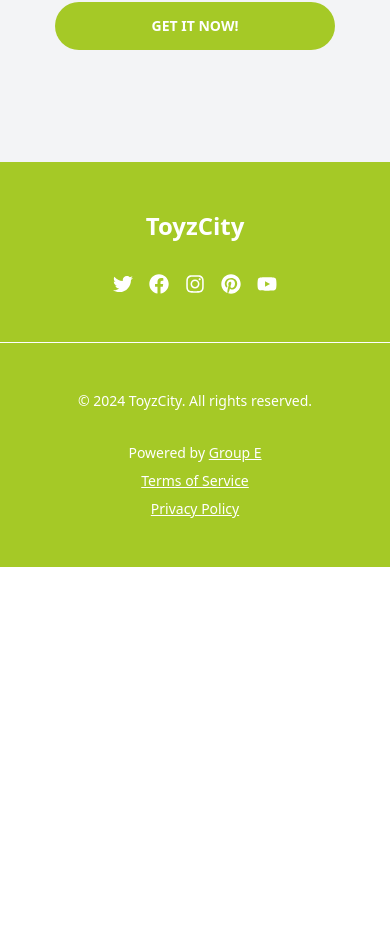
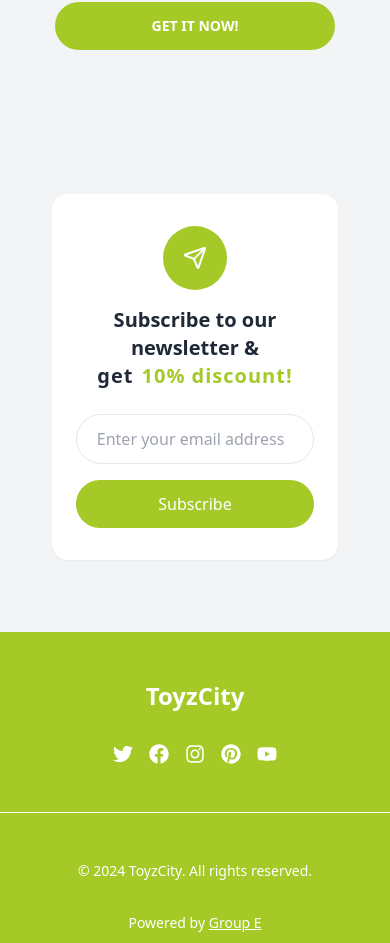
Before and after one commit to ToyTreasures/toy-treasures-frontend, a React (Vite) app: page / in a window 390 px wide. Shown: the part 8035-8978 px from the top of the page. Before the commit the page ends 8602 px from the top, so only its background shows below. Built offline with nearby package versions, Linux system fonts and the light colour scheme.

Commit message:
feat(Subscripe): add Subscripe component with responsive design to home page

```diff
--- /dev/null
+++ b/src/Layouts/HomeLayouts/Subscripe.jsx
@@ -0,0 +1,39 @@
+import React from "react";
+import { Send } from "lucide-react";
+
+const Subscribe = () => {
+  return (
+    <section className="w-full py-8 px-4 md:py-12 md:px-6 flex flex-col justify-center items-center my-10 md:my-20">
+      <div className="w-4/5 bg-white rounded-2xl shadow-sm py-8 px-6 lg:py-16 lg:px-12 flex flex-col lg:flex-row  justify-between items-center space-y-6 lg:space-y-0">
+        <div className="flex flex-col md:flex-row items-center md:flex-1 md:pr-4 space-y-4 md:space-y-0 md:space-x-6">
+          <div className="bg-[--primary-color] rounded-full p-5">
+            <Send className="text-white" />
+          </div>
+          <div className="text-center md:text-left">
+            <h4 className="text-xl md:text-2xl font-semibold">Subscribe to our newsletter & </h4>
+            <h4 className="text-xl md:text-2xl flex flex-wrap justify-center md:justify-start tracking-wider gap-2 font-semibold">
+              get <span className="text-[--primary-color]">10% discount!</span>
+            </h4>
+          </div>
+        </div>
+        <div className="w-full md:w-1/2 lg:pl-4">
+          <form className="flex flex-col lg:flex-row items-center space-y-4 lg:space-y-0">
+            <input
+              type="email"
+              className="w-full lg:flex-grow border border-gray-200 rounded-full py-3 px-5 lg:mr-4 focus:outline-none focus:ring-2 focus:ring-[--primary-color]"
+              placeholder="Enter your email address"
+            />
+            <button
+              type="submit"
+              className="w-full lg:w-auto bg-[--primary-color] text-white py-3 px-6 rounded-full transition-transform duration-300 ease-in-out hover:scale-105"
+            >
+              Subscribe
+            </button>
+          </form>
+        </div>
+      </div>
+    </section>
+  );
+};
+
+export default Subscribe;
--- a/src/pages/Home.jsx
+++ b/src/pages/Home.jsx
@@ -3,6 +3,7 @@
 import HeroSection from "../Layouts/HomeLayouts/HeroSection";
 import Story from "../Layouts/HomeLayouts/Story";
 import StuffedAnimals from "../Layouts/HomeLayouts/StuffedAnimals";
+import Subscripe from "../Layouts/HomeLayouts/Subscripe";
 import ToysTypeSection from "../Layouts/HomeLayouts/ToysTypeSection";
 import WoodenToys from "../Layouts/HomeLayouts/WoodenToys";
 
@@ -16,6 +17,7 @@
       <WoodenToys />
       <Story />
       <Business />
+      <Subscripe />
     </div>
   );
 };
```
